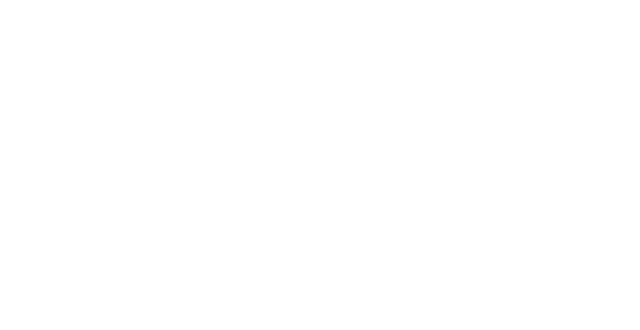
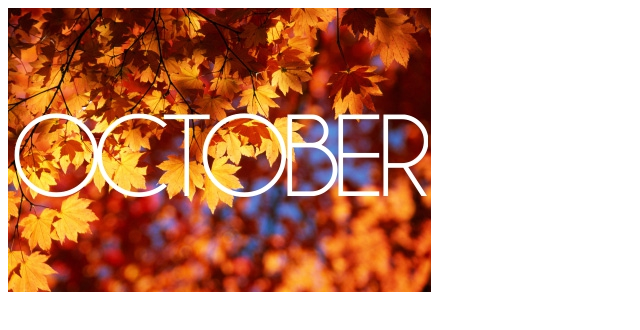
Before and after one commit to cbrowdy/Mclovin2, a plain HTML site: page index.html in a window 1280 px wide. Shown: the whole page, without its empty margins (0-640 px from the left). Drawn offline with Linux system fonts and the light colour scheme.

Commit message:
firstcommit

```diff
--- a/index.html
+++ b/index.html
@@ -2,9 +2,12 @@
 <!DOCTYPE html>
 <html>
 <head>
-	<title>My Webpage</title>
+	<title>October</title>
 </head>
 <body>
+<div>
+<img src ="october.jpg">
+</div>
 
 </body>
 </html>
```
Also changed, not shown: october.jpg (added).
